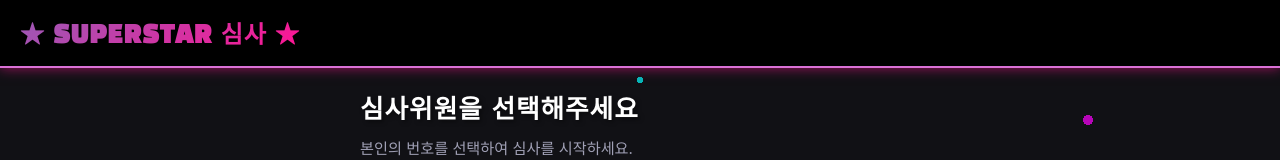
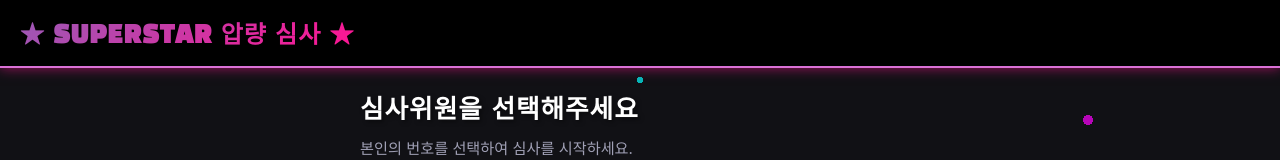
Before and after one commit to dtw1191/Judging, a plain HTML site: page index.html in a window 1280 px wide. Shown: the top 160 px of the page. Drawn offline with Linux system fonts and the light colour scheme; a web font is replaced by a local one.

Commit message:
Update index.html

```diff
--- a/index.html
+++ b/index.html
@@ -9,7 +9,7 @@
 </head>
 <body>
     <header id="app-header">
-        <h1 id="header-title">★ SUPERSTAR 심사 ★</h1>
+        <h1 id="header-title">★ SUPERSTAR 압량 심사 ★</h1>
         <span id="judge-info" style="display: none;"></span>
     </header>
 
```
